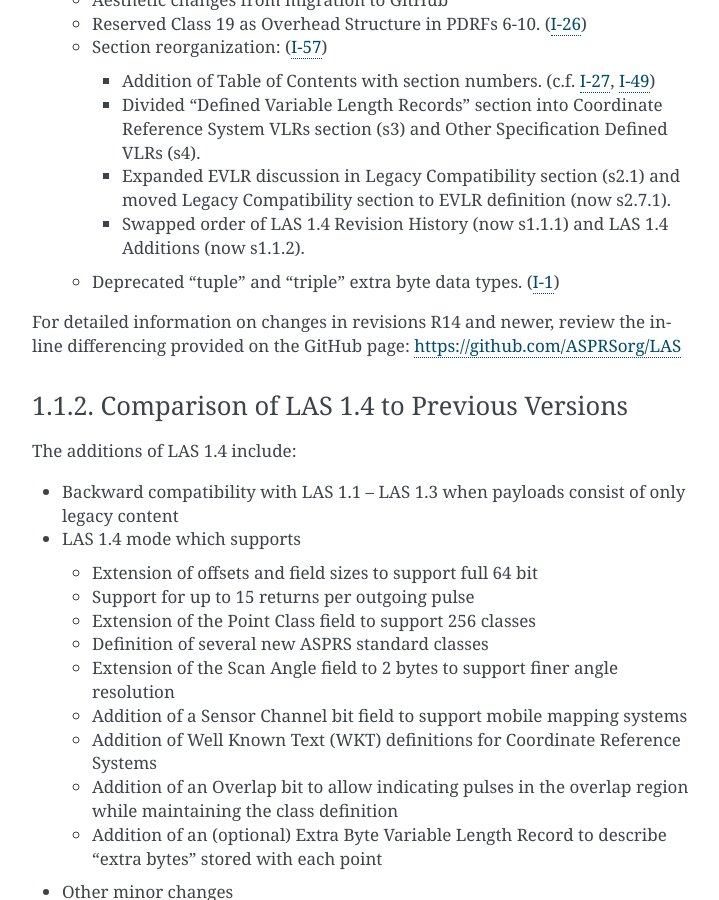
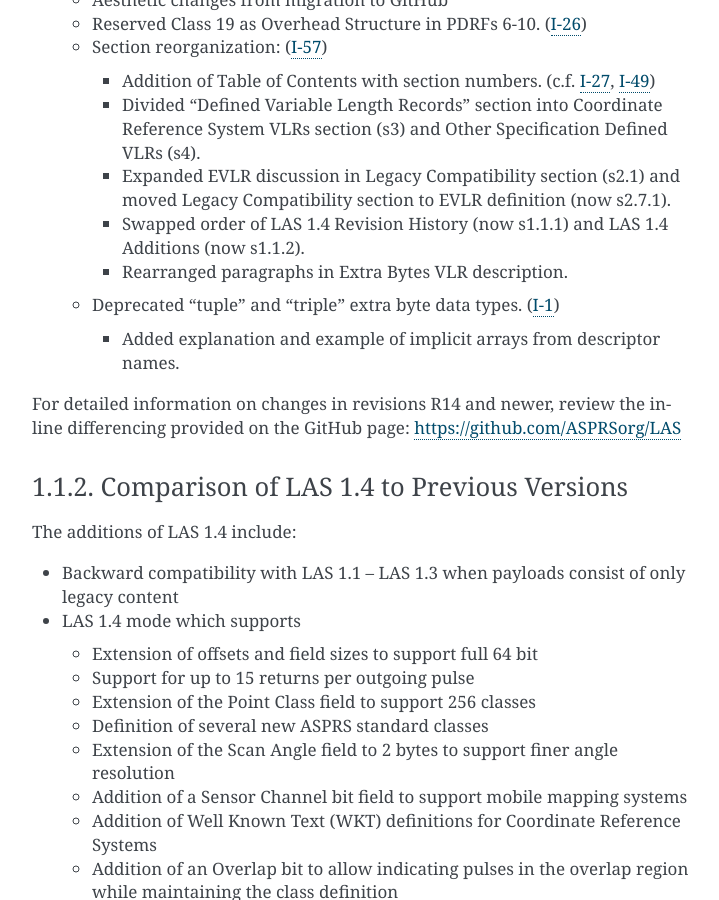
Before and after one commit to ASPRSorg/LAS, a Sphinx documentation site: the page built from source/01_intro.txt, in a window 1280 px wide and 900 px high, scrolled down 713 px. Shown: the whole window, without its empty margins (388-1107 px from the left). Built offline with Sphinx 7.4.7, drawn with Linux system fonts in a browser that asks for light colours.

Commit message:
Updated changelog. Added links to ExtraBytes VLR in header and LDP descriptions.

```diff
--- a/source/01_intro.txt
+++ b/source/01_intro.txt
@@ -45,8 +45,12 @@ Summary of LAS 1.4 revisions:
       Legacy Compatibility section to EVLR definition (now s2.7.1).
     * Swapped order of LAS 1.4 Revision History (now s1.1.1) and
       LAS 1.4 Additions (now s1.1.2).
+    * Rearranged paragraphs in Extra Bytes VLR description.
+
   * Deprecated "tuple" and "triple" extra byte data types.
     (`I-1 <https://github.com/ASPRSorg/LAS/issues/1>`_)
+
+    * Added explanation and example of implicit arrays from descriptor names.
 
 For detailed information on changes in revisions R14 and newer, review the
 inline differencing provided on the GitHub page: https://github.com/ASPRSorg/LAS
--- a/source/02.04_header.txt
+++ b/source/02.04_header.txt
@@ -275,7 +275,7 @@ single LAS file must be the same type and hence the same length. If the
 specified size is larger than implied by the point format type (e.g. 32 bytes
 instead of 28 bytes for type 1) the remaining bytes are user-specific "extra
 bytes. The format and meaning of such "extra bytes" can (optionally) be
-described with an Extra Bytes VLR (see Table 24 and Table 25).
+described with an :ref:`extrabytes_vlr_label` VLR.
 
 **Legacy Number of point records**
 
--- a/source/06_profiles.txt
+++ b/source/06_profiles.txt
@@ -11,7 +11,7 @@ needs of a particular subset of the broad lidar community (e.g., the
 coastal/bathymetric lidar community, or the powerline mapping community). So as
 to not alter the LAS base specification, new classes can only be added to Point
 Data Record Formats 6-10, and classification values cannot start below 39. New
-attributes must be incorporated using Extra Bytes VLRs. It is strongly
+attributes must be incorporated using :ref:`extrabytes_vlr_label` VLRs. It is strongly
 recommended that the development of Domain Profiles be coordinated, so as to
 avoid unnecessary overlap or conflicts (e.g., conflicting class numbers)
 between profiles.
```
